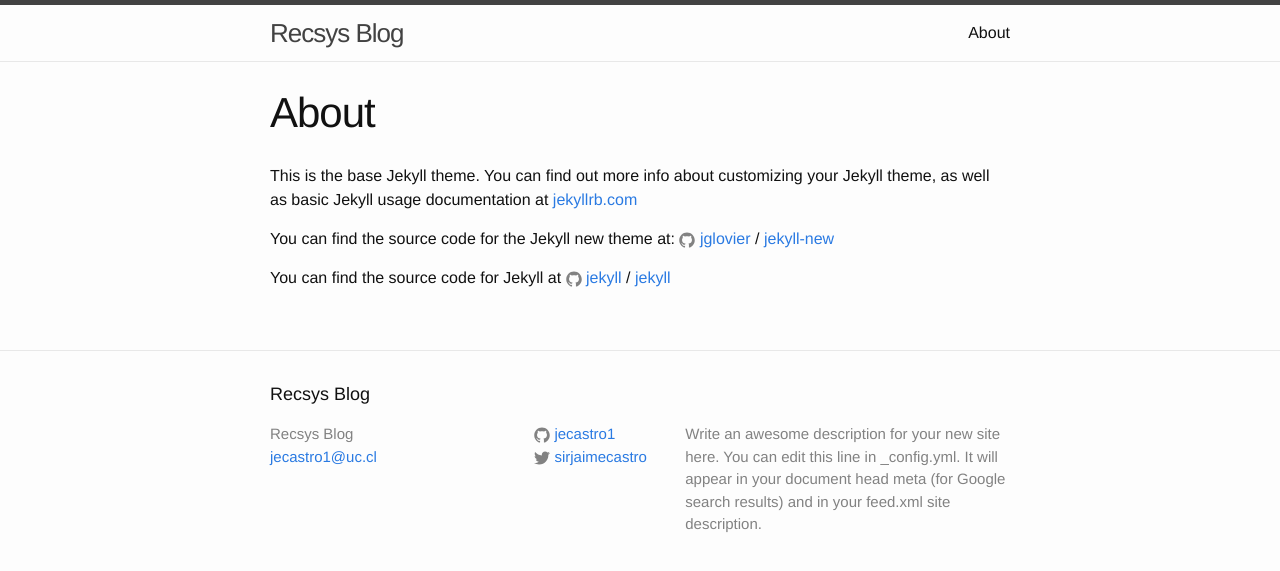
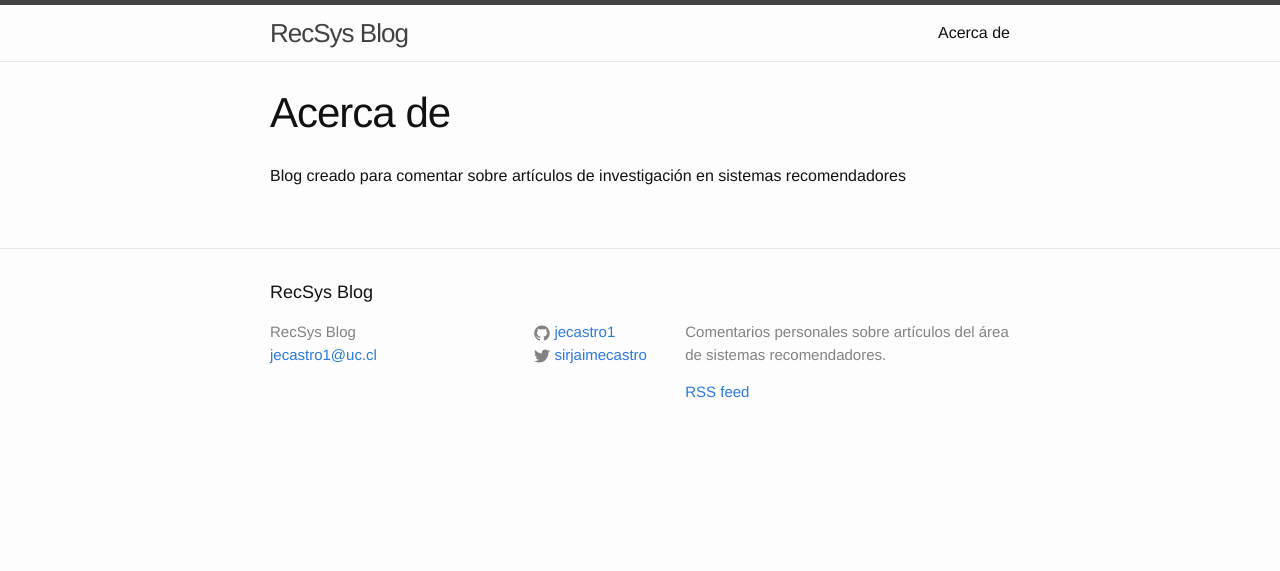
Before and after one commit to jecastro1/recsysblog, a Jekyll site: the page built from about.md, in a window 1280 px wide. Shown: the top 571 px of the page. Built offline with Jekyll 4.4.1, drawn with Linux system fonts in a browser that asks for light colours.

Commit message:
Change first entry to a customized one

```diff
--- a/_config.yml
+++ b/_config.yml
@@ -6,16 +6,15 @@
 # 'jekyll serve'. If you change this file, please restart the server process.
 
 # Site settings
-title: Recsys Blog
+title: RecSys Blog
 email: jecastro1@uc.cl
 description: > # this means to ignore newlines until "baseurl:"
-  Write an awesome description for your new site here. You can edit this
-  line in _config.yml. It will appear in your document head meta (for
-  Google search results) and in your feed.xml site description.
-baseurl: "" # the subpath of your site, e.g. /blog
-url: "/" # the base hostname & protocol for your site
+  Comentarios personales sobre artículos del área de sistemas recomendadores.
+baseurl: "/recsysblog" # the subpath of your site, e.g. /blog
+url: "" # the base hostname & protocol for your site
 twitter_username: sirjaimecastro
 github_username:  jecastro1
 
 # Build settings
 markdown: kramdown
+force_polling: true
--- a/_includes/footer.html
+++ b/_includes/footer.html
@@ -30,6 +30,7 @@
 
       <div class="footer-col footer-col-3">
         <p>{{ site.description }}</p>
+        <p class="rss-subscribe"><a href="{{ "/feed.xml" | prepend: site.github.url }}">RSS feed</a></p>
       </div>
     </div>
 
--- a/_includes/header.html
+++ b/_includes/header.html
@@ -2,7 +2,7 @@
 
   <div class="wrapper">
 
-    <a class="site-title" href="{{ site.github.url }}/">{{ site.title }}</a>
+    <a class="site-title" href="{{ site.baseurl }}/">{{ site.title }}</a>
 
     <nav class="site-nav">
       <a href="#" class="menu-icon">
--- a/about.md
+++ b/about.md
@@ -1,15 +1,7 @@
 ---
 layout: page
-title: About
+title: Acerca de
 permalink: /about/
 ---
 
-This is the base Jekyll theme. You can find out more info about customizing your Jekyll theme, as well as basic Jekyll usage documentation at [jekyllrb.com](http://jekyllrb.com/)
-
-You can find the source code for the Jekyll new theme at:
-{% include icon-github.html username="jglovier" %} /
-[jekyll-new](https://github.com/jglovier/jekyll-new)
-
-You can find the source code for Jekyll at
-{% include icon-github.html username="jekyll" %} /
-[jekyll](https://github.com/jekyll/jekyll)
+Blog creado para comentar sobre artículos de investigación en sistemas recomendadores
--- a/index.html
+++ b/index.html
@@ -9,7 +9,7 @@ layout: default
   <ul class="post-list">
     {% for post in site.posts %}
       <li>
-        <span class="post-meta">{{ post.date | date: "%b %-d, %Y" }}</span>
+        <span class="post-meta">{{ post.date | date: "%d/%m/%Y" }}</span>
 
         <h2>
           <a class="post-link" href="{{ post.url | prepend: site.github.url }}">{{ post.title }}</a>
@@ -18,6 +18,4 @@ layout: default
     {% endfor %}
   </ul>
 
-  <p class="rss-subscribe">subscribe <a href="{{ "/feed.xml" | prepend: site.github.url }}">via RSS</a></p>
-
 </div>
```
Also changed, not shown: _posts/2016-08-03-bienvenidos.markdown (added, +11 -0 lines), _posts/2016-08-03-welcome-to-jekyll.markdown (deleted, +0 -25 lines).
